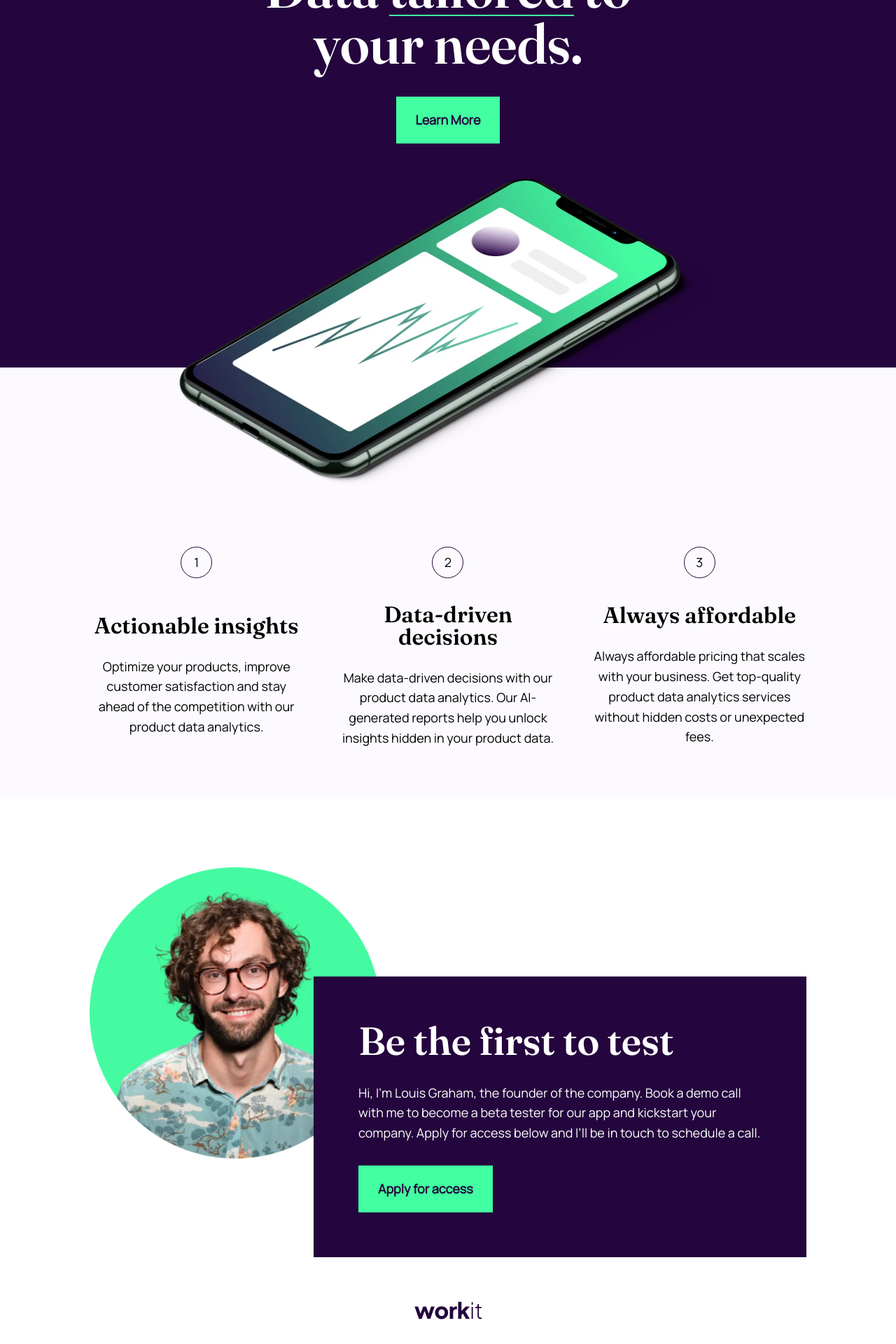
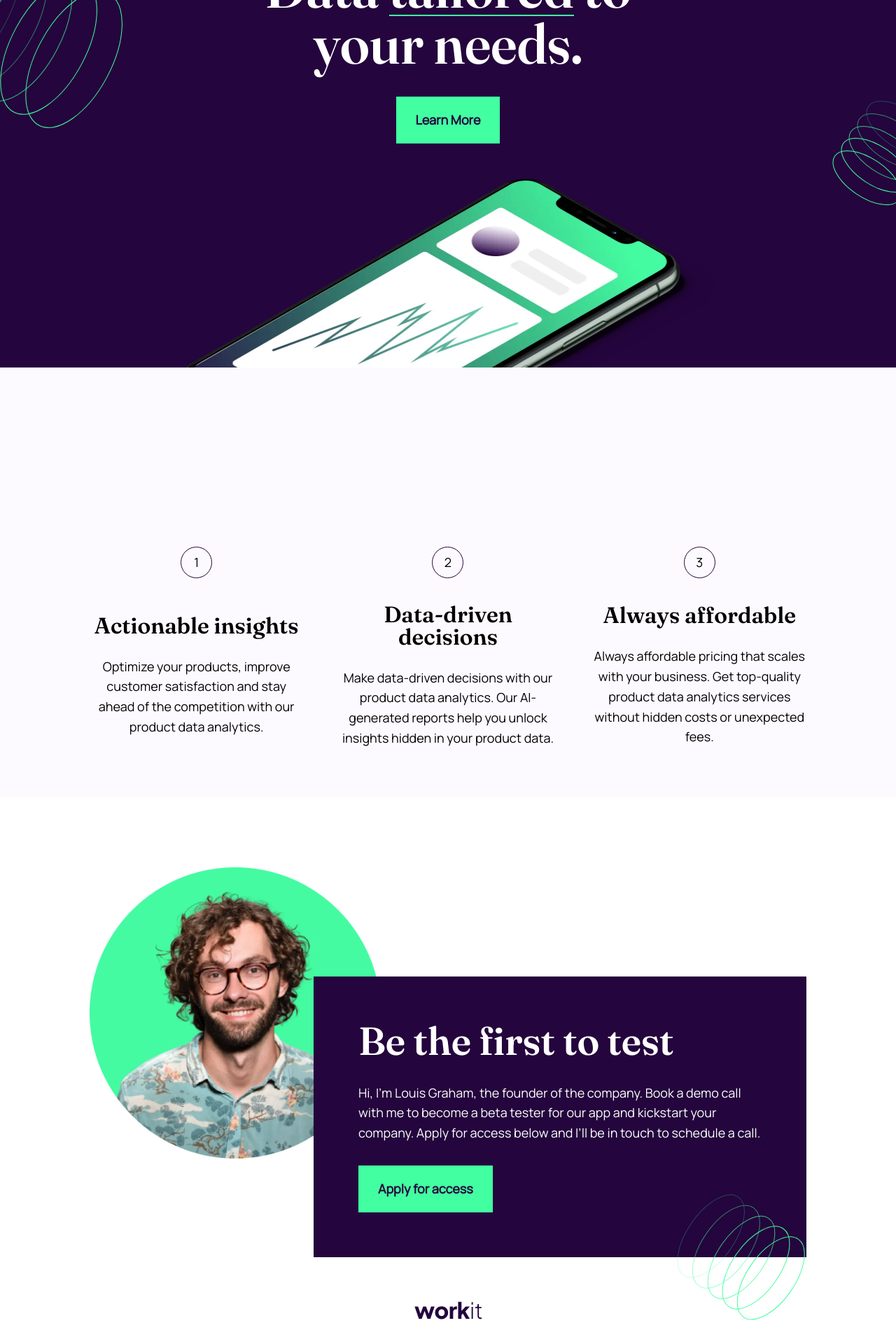
Before and after one commit to nivancheva/workit-landing-page-react, a React (Vite) app: page / in a window 1280 px wide. Shown: the part 240-2160 px from the top of the page at 70% size. Built offline with nearby package versions, Linux system fonts and the light colour scheme.

Commit message:
add background imgages

```diff
--- a/src/App.css
+++ b/src/App.css
@@ -18,6 +18,12 @@
     width: 320px;
     left: 50%;
     transform: translate(-50%, 50px);
+}
+
+.patternOne,
+.patternTwo,
+.patternThree {
+    display: none;
 }
 
 .container {
@@ -61,6 +67,10 @@ h3 {
     border: 1px solid var(--clr-purple);
     margin: 0 auto;
     border-radius: 50%;
+}
+
+.application {
+    position: relative;
 }
 
 .application-founder {
@@ -107,6 +117,33 @@ h3 {
 
     .hero {
         padding-bottom: 12.5rem;
+
+        overflow: hidden;
+    }
+
+    .patternOne,
+    .patternTwo,
+    .patternThree {
+        display: block;
+        position: absolute;
+    }
+
+    .patternOne {
+        transform: translate(-60%);
+        top: 0;
+        left: 0;
+    }
+
+    .patternTwo {
+        transform: translate(60%, 15rem);
+        top: 0;
+        right: 0;
+    }
+
+    .patternThree {
+        transform: translate(-20%, 50%);
+        bottom: 0;
+        right: 0;
     }
 
     .image-hero {
@@ -129,6 +166,7 @@ h3 {
     .application-founder {
         margin-left: 180px;
         margin-top: 0;
+        text-align: left;
     }
 
     .application-founder p {
@@ -152,6 +190,32 @@ h3 {
         max-width: 1110px;
     }
 
+    .patternOne,
+    .patternTwo,
+    .patternThree
+    {
+        display: block;
+        position: absolute;
+    }
+
+    .patternOne {
+        transform: translate(-40%);
+        top: 0;
+        left: 0;
+    }
+
+    .patternTwo {
+        transform: translate(40%, 15rem);
+        top: 0;
+        right: 0;
+    }
+
+    .patternThree {
+        transform: translate(-50%, 50%);
+        bottom: 0;
+        right: 0;
+    }
+
     h3 {
         margin-bottom: 1.75rem;
     }
@@ -164,6 +228,7 @@ h3 {
 
     .hero {
         padding-bottom: 20rem;
+        overflow: hidden;
     }
 
     .image-hero {
--- a/src/App.jsx
+++ b/src/App.jsx
@@ -6,6 +6,9 @@ import iconFacebook from './images/icon-facebook.svg';
 import iconInsta from './images/icon-instagram.svg';
 import iconTwitter from './images/icon-twitter.svg';
 import imageHero from './images/image-hero.webp';
+import patternOne from './images/bg-pattern-1.svg'
+import patternTwo from './images/bg-pattern-2.svg'
+import patternThree from './images/bg-pattern-3.svg'
 
 function App() {
   return (
@@ -24,6 +27,8 @@ function App() {
             <button className='button button-primary'>Learn More</button>
           </div>
             <img className='image-hero' src={imageHero}/>
+            <img className='patternOne' src={patternOne} aria-hidden='true'/>
+            <img className='patternTwo' src={patternTwo} aria-hidden='true'/>
         </div>
         <div className='features'>
           <div className='container grid-container'>
@@ -58,6 +63,7 @@ function App() {
               <p>Hi, I'm Louis Graham, the founder of the company. Book a demo call with me to become a beta tester for our app and kickstart your company. Apply for access below and I’ll be in touch to schedule a call.</p>
               <button className='button button-primary'>Apply for access</button>
             </div>
+            <img className='patternThree' src={patternThree} aria-hidden='true'/>
           </div>
         </div>
       </main>
--- a/src/index.css
+++ b/src/index.css
@@ -106,6 +106,10 @@ h3 {
   border: 0;
 }
 
+a {
+  cursor: pointer;
+}
+
 .button:hover {
   color: var(--clr-green);
 }
```
